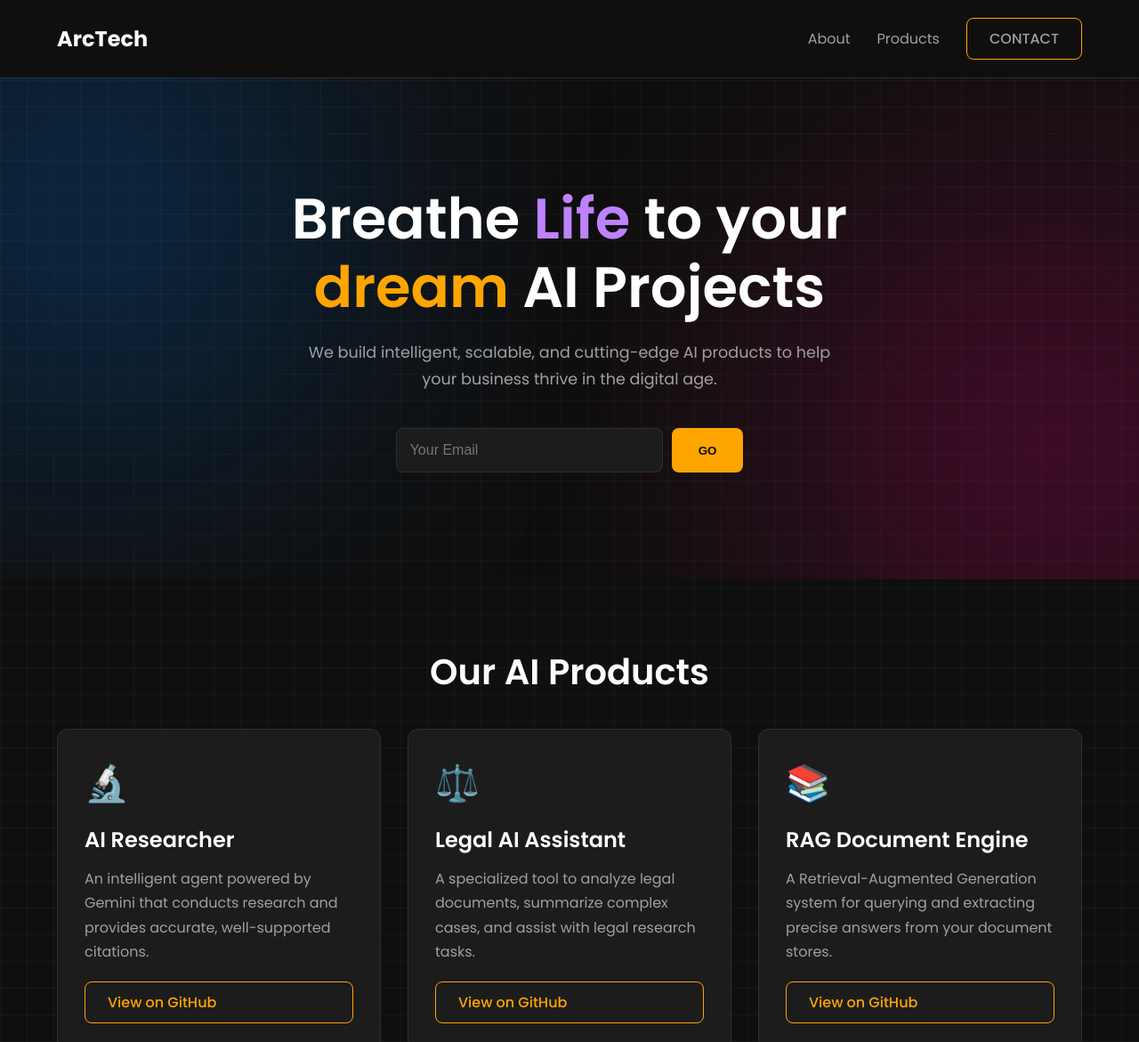
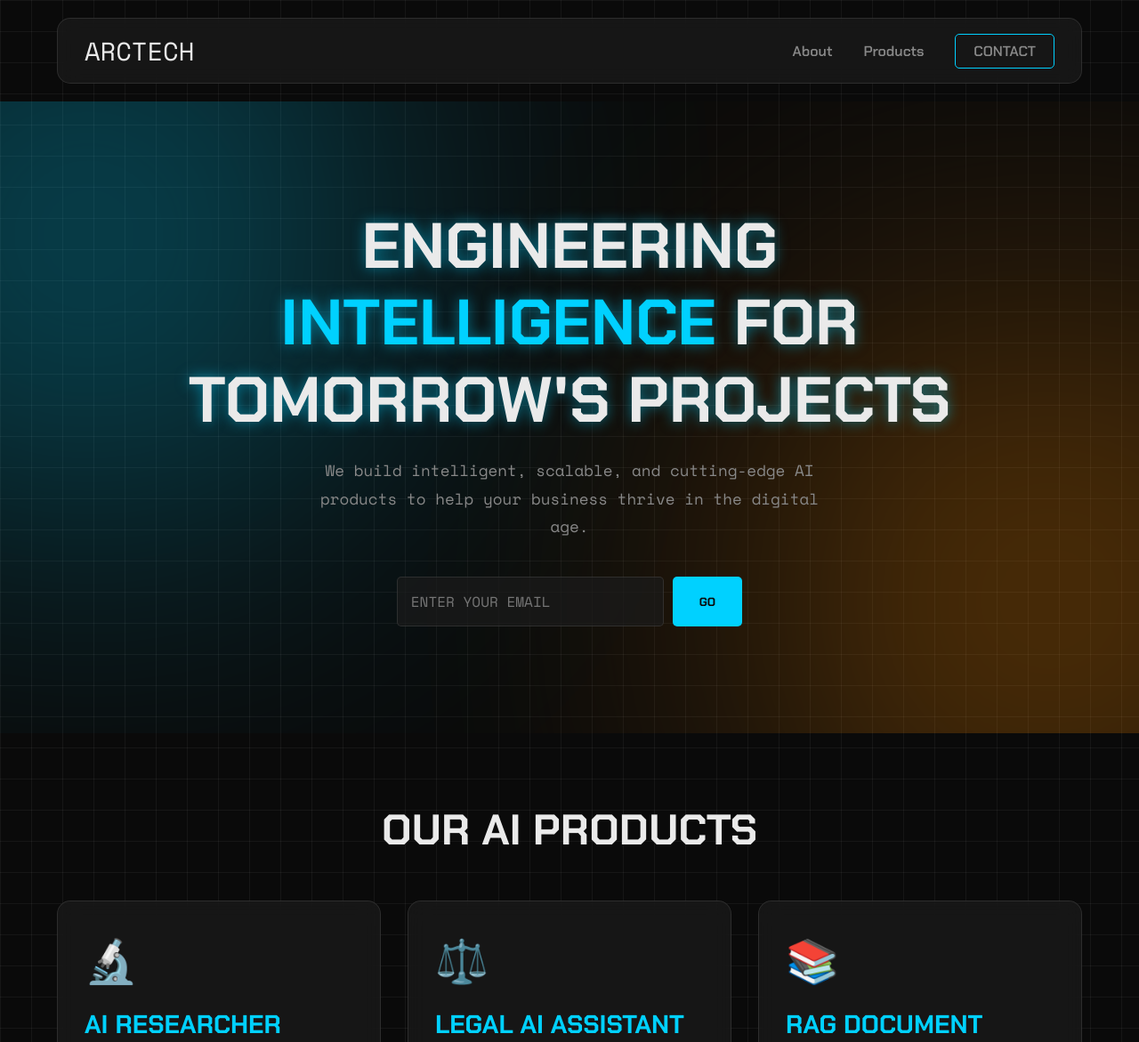
Before and after one commit to Arc-AI-Technologies/Arc-AI-Technologies.github.io, a plain HTML site: page index.html in a window 1280 px wide. Shown: the top 1171 px of the page at 89% size. Drawn offline with nearby package versions, Linux system fonts and the light colour scheme.

Commit message:
Update index.html

```diff
--- a/index.html
+++ b/index.html
@@ -3,76 +3,69 @@
 <head>
     <meta charset="UTF-8">
     <meta name="viewport" content="width=device-width, initial-scale=1.0">
-    <title>Arc AI Tech | Custom AI Solutions</title>
+    <title>Arc AI Tech | Engineered for Intelligence</title>
     <link rel="preconnect" href="https://fonts.googleapis.com">
     <link rel="preconnect" href="https://fonts.gstatic.com" crossorigin>
-    <link href="https://fonts.googleapis.com/css2?family=Poppins:wght@400;500;600;700&display=swap" rel="stylesheet">
+    <link href="https://fonts.googleapis.com/css2?family=Chakra+Petch:wght@600;700&family=Space+Mono:wght@400;700&display=swap" rel="stylesheet">
     <style>
         :root {
-            --bg-dark: #0F0F0F;
-            --bg-card: #1C1C1C;
-            --border-color: #2F2F2F;
-            --text-light: #FFFFFF;
-            --text-muted: #A0A0A0;
-            --accent-orange: #FFA500;
-            --accent-purple: #BE82FF;
+            --bg-dark: #0A0A0A;
+            --bg-card: rgba(28, 28, 28, 0.7);
+            --border-color: rgba(255, 255, 255, 0.1);
+            --text-light: #EAEAEA;
+            --text-muted: #888888;
+            --accent-orange: #FF8C00;
+            --accent-cyan: #00D1FF;
+            --font-heading: 'Chakra Petch', sans-serif;
+            --font-body: 'Space Mono', monospace;
         }
 
-        * {
-            margin: 0;
-            padding: 0;
-            box-sizing: border-box;
-        }
-
-        html {
-            scroll-behavior: smooth;
-        }
+        * { margin: 0; padding: 0; box-sizing: border-box; }
+        html { scroll-behavior: smooth; }
 
         body {
             background-color: var(--bg-dark);
             color: var(--text-light);
-            font-family: 'Poppins', sans-serif;
+            font-family: var(--font-body);
             background-image:
-                linear-gradient(rgba(255, 255, 255, 0.03) 1px, transparent 1px),
-                linear-gradient(90deg, rgba(255, 255, 255, 0.03) 1px, transparent 1px);
-            background-size: 30px 30px;
+                linear-gradient(rgba(255, 255, 255, 0.05) 1px, transparent 1px),
+                linear-gradient(90deg, rgba(255, 255, 255, 0.05) 1px, transparent 1px);
+            background-size: 35px 35px;
         }
 
-        .container {
-            width: 90%;
-            max-width: 1200px;
-            margin: 0 auto;
-        }
+        .container { width: 90%; max-width: 1200px; margin: 0 auto; }
+        section { padding: 80px 0; }
 
-        section {
-            padding: 80px 0;
-        }
-
-        h1, h2, h3 {
-            font-weight: 600;
-            line-height: 1.2;
-        }
-
-        h1 { font-size: 4rem; }
-        h2 { font-size: 2.5rem; margin-bottom: 40px; text-align: center; }
-        p { color: var(--text-muted); line-height: 1.7; }
+        h1, h2, h3 { font-family: var(--font-heading); font-weight: 700; line-height: 1.2; text-transform: uppercase; }
+        h1 { font-size: 4.5rem; text-shadow: 0 0 15px rgba(0, 209, 255, 0.5); }
+        h2 { font-size: 3rem; margin-bottom: 50px; text-align: center; }
+        p { color: var(--text-muted); line-height: 1.8; font-size: 1rem; }
 
         /* --- Buttons & Links --- */
         .btn {
-            padding: 10px 25px;
-            border-radius: 8px;
+            padding: 12px 30px;
+            border-radius: 5px;
             text-decoration: none;
-            font-weight: 500;
+            font-family: var(--font-heading);
+            font-weight: 600;
+            text-transform: uppercase;
             transition: all 0.3s ease;
             display: inline-block;
+            border: 1px solid var(--accent-cyan);
+            color: var(--accent-cyan);
         }
-        .btn-outline {
-            border: 1px solid var(--accent-orange);
-            color: var(--accent-orange);
+        .btn:hover {
+            background: var(--accent-cyan);
+            color: var(--bg-dark);
+            box-shadow: 0 0 20px var(--accent-cyan);
         }
-        .btn-outline:hover {
-            background: var(--accent-orange);
-            color: var(--bg-dark);
+
+        /* --- Glass UI Style --- */
+        .glass-ui {
+            background: var(--bg-card);
+            backdrop-filter: blur(12px);
+            border: 1px solid var(--border-color);
+            border-radius: 15px;
         }
 
         /* --- Header & Navigation --- */
@@ -80,190 +73,85 @@
             padding: 20px 0;
             position: sticky;
             top: 0;
-            background: rgba(15, 15, 15, 0.8);
-            backdrop-filter: blur(10px);
             z-index: 100;
-            border-bottom: 1px solid var(--border-color);
         }
         .nav-container {
             display: flex;
             justify-content: space-between;
             align-items: center;
+            padding: 15px 30px;
         }
-        .nav-logo {
-            font-size: 1.5rem;
-            font-weight: 700;
-            text-decoration: none;
-            color: var(--text-light);
-        }
-        .nav-links {
-            display: flex;
-            list-style: none;
-            gap: 30px;
-            align-items: center;
-        }
-        .nav-links a {
-            color: var(--text-muted);
-            text-decoration: none;
-            transition: color 0.3s ease;
-        }
-        .nav-links a:hover {
-            color: var(--text-light);
-        }
+        .nav-logo { font-size: 1.8rem; text-decoration: none; color: var(--text-light); }
+        .nav-links { display: flex; list-style: none; gap: 35px; align-items: center; }
+        .nav-links a { color: var(--text-muted); text-decoration: none; transition: color 0.3s ease; font-family: var(--font-heading); }
+        .nav-links a:hover { color: var(--text-light); }
+        .nav-links .btn { padding: 8px 20px; }
 
         /* --- Hero Section --- */
-        .hero {
-            text-align: center;
-            padding: 120px 0;
-            position: relative;
-            overflow: hidden;
+        .hero { text-align: center; padding: 120px 0; position: relative; overflow: hidden; }
+        .aurora-bg {
+            content: ''; position: absolute; width: 600px; height: 600px;
+            border-radius: 50%; filter: blur(180px); z-index: -1;
+            opacity: 0.4;
         }
-        .hero::before, .hero::after {
-            content: '';
-            position: absolute;
-            width: 500px;
-            height: 500px;
-            border-radius: 50%;
-            filter: blur(150px);
-            z-index: -1;
-        }
-        .hero::before {
-            background: rgba(0, 128, 255, 0.3);
-            top: -100px;
-            left: -150px;
-        }
-        .hero::after {
-            background: rgba(255, 0, 128, 0.3);
-            bottom: -100px;
-            right: -150px;
-        }
-        .hero h1 {
-            max-width: 800px;
-            margin: 0 auto 20px;
-        }
-        .hero h1 .life { color: var(--accent-purple); }
-        .hero h1 .dream { color: var(--accent-orange); }
-        .hero p {
-            max-width: 600px;
-            margin: 0 auto 40px;
-            font-size: 1.1rem;
-        }
-        .hero-form {
-            display: flex;
-            justify-content: center;
-            gap: 10px;
-        }
-        .hero-form input[type="email"] {
+        .aurora-1 { background: var(--accent-cyan); top: -150px; left: -200px; }
+        .aurora-2 { background: var(--accent-orange); bottom: -150px; right: -200px; }
+        .hero h1 { max-width: 900px; margin: 0 auto 20px; }
+        .hero h1 .highlight { color: var(--accent-cyan); }
+        .hero p { max-width: 600px; margin: 0 auto 40px; font-size: 1.1rem; }
+
+        /* --- Forms --- */
+        .form-group { display: flex; justify-content: center; gap: 10px; }
+        .form-input {
+            font-family: var(--font-body);
             padding: 15px;
-            width: 300px;
-            border-radius: 8px;
+            min-width: 300px;
+            border-radius: 5px;
             border: 1px solid var(--border-color);
             background: var(--bg-card);
             color: var(--text-light);
             font-size: 1rem;
         }
-        .hero-form button {
+        .form-input:focus { outline: none; border-color: var(--accent-cyan); }
+        .form-button {
             padding: 15px 30px;
-            border-radius: 8px;
             border: none;
-            background: var(--accent-orange);
+            background: var(--accent-cyan);
             color: var(--bg-dark);
-            font-weight: 600;
             cursor: pointer;
+            font-family: var(--font-heading);
+            font-weight: 700;
+            text-transform: uppercase;
+            border-radius: 5px;
         }
 
-        /* --- Products & About Section --- */
-        .grid {
-            display: grid;
-            grid-template-columns: repeat(auto-fit, minmax(280px, 1fr));
-            gap: 30px;
-        }
+        /* --- Products Section --- */
+        .grid { display: grid; grid-template-columns: repeat(auto-fit, minmax(280px, 1fr)); gap: 30px; }
         .card {
-            background: var(--bg-card);
             padding: 30px;
-            border: 1px solid var(--border-color);
-            border-radius: 12px;
             transition: transform 0.3s ease, border-color 0.3s ease;
             display: flex;
             flex-direction: column;
             justify-content: space-between;
         }
-        .card:hover {
-            transform: translateY(-5px);
-            border-color: var(--accent-orange);
-        }
-        .card h3 {
-            margin-bottom: 15px;
-            font-size: 1.5rem;
-        }
-        .card .service-icon {
-            font-size: 2.5rem;
-            margin-bottom: 20px;
-            display: block;
-        }
+        .card:hover { transform: translateY(-8px); border-color: var(--accent-cyan); }
+        .card h3 { margin: 20px 0 15px; font-size: 1.8rem; color: var(--accent-cyan); }
+        .card .service-icon { font-size: 3rem; display: block; }
+        .card .btn { margin-top: 25px; text-align: center; }
 
-        /* About Section */
-        #about .about-content {
-            display: grid;
-            grid-template-columns: 1fr 1fr;
-            align-items: center;
-            gap: 50px;
-            text-align: left;
-        }
+        /* --- About Section --- */
+        #about .about-content { display: grid; grid-template-columns: 1fr 1fr; align-items: center; gap: 50px; text-align: left; }
         #about h2 { text-align: left; }
-        .about-illustration {
-            width: 100%;
-            height: 300px;
-            background: linear-gradient(45deg, var(--accent-purple), var(--accent-orange));
-            border-radius: 20px;
-            display: flex;
-            align-items: center;
-            justify-content: center;
-            font-size: 5rem;
-        }
+        .about-illustration { width: 100%; height: 350px; border-radius: 15px; display: flex; align-items: center; justify-content: center; font-size: 6rem; }
 
         /* --- CTA Section --- */
-        #cta .container {
-            background: var(--accent-purple);
-            padding: 60px;
-            border-radius: 20px;
-            text-align: center;
-        }
-        #cta h2, #cta p { color: var(--bg-dark); }
-        #cta form {
-            display: flex;
-            justify-content: center;
-            gap: 10px;
-        }
-        #cta input {
-            padding: 15px;
-            width: 300px;
-            border-radius: 8px;
-            border: none;
-        }
-        #cta button {
-            padding: 15px 30px;
-            border-radius: 8px;
-            border: none;
-            background: var(--bg-dark);
-            color: var(--text-light);
-            cursor: pointer;
-        }
+        #cta .container { text-align: center; padding: 60px; }
+        #cta h2 { color: var(--text-light); }
 
         /* --- Footer --- */
-        .footer {
-            padding: 60px 0;
-            border-top: 1px solid var(--border-color);
-        }
-        .footer-grid {
-            display: grid;
-            grid-template-columns: repeat(auto-fit, minmax(200px, 1fr));
-            gap: 40px;
-        }
-        .footer-col h4 {
-            margin-bottom: 20px;
-            font-size: 1.2rem;
-        }
+        .footer { padding: 60px 0; border-top: 1px solid var(--border-color); }
+        .footer-grid { display: grid; grid-template-columns: repeat(auto-fit, minmax(200px, 1fr)); gap: 40px; }
+        .footer-col h4 { font-size: 1.5rem; margin-bottom: 20px; color: var(--text-light); }
         .footer-col ul { list-style: none; }
         .footer-col li { margin-bottom: 10px; }
         .footer-col a { color: var(--text-muted); text-decoration: none; }
@@ -271,11 +159,11 @@
 
         /* --- Responsive --- */
         @media (max-width: 768px) {
-            h1 { font-size: 2.5rem; }
-            h2 { font-size: 2rem; }
+            h1 { font-size: 2.8rem; }
+            h2 { font-size: 2.2rem; }
             .nav-links { display: none; }
-            .hero-form, #cta form { flex-direction: column; align-items: center; }
-            .hero-form input, #cta input { width: 100%; }
+            .form-group { flex-direction: column; align-items: center; }
+            .form-input { min-width: 100%; width: 100%; }
             #about .about-content { grid-template-columns: 1fr; }
         }
     </style>
@@ -283,13 +171,13 @@
 <body>
 
     <header class="navbar">
-        <div class="container nav-container">
-            <a href="#" class="nav-logo">ArcTech</a>
+        <div class="container nav-container glass-ui">
+            <a href="#" class="nav-logo">ARCTECH</a>
             <nav>
                 <ul class="nav-links">
                     <li><a href="#about">About</a></li>
                     <li><a href="#products">Products</a></li>
-                    <li><a href="#cta" class="btn btn-outline">CONTACT</a></li>
+                    <li><a href="#cta" class="btn">Contact</a></li>
                 </ul>
             </nav>
         </div>
@@ -297,14 +185,16 @@
 
     <main>
         <section class="hero">
+            <div class="aurora-bg aurora-1"></div>
+            <div class="aurora-bg aurora-2"></div>
             <div class="container">
                 <h1>
-                    Breathe <span class="life">Life</span> to your <span class="dream">dream</span> AI Projects
+                    ENGINEERING <span class="highlight">INTELLIGENCE</span> FOR TOMORROW'S PROJECTS
                 </h1>
                 <p>We build intelligent, scalable, and cutting-edge AI products to help your business thrive in the digital age.</p>
-                <form class="hero-form" action="mailto:your-email@example.com">
-                    <input type="email" placeholder="Your Email" required>
-                    <button type="submit">GO</button>
+                <form action="YOUR_FORMSPREE_URL_HERE" method="POST" class="form-group">
+                    <input type="email" name="email" class="form-input" placeholder="ENTER YOUR EMAIL" required>
+                    <button type="submit" class="form-button">GO</button>
                 </form>
             </div>
         </section>
@@ -313,37 +203,37 @@
             <div class="container">
                 <h2>Our AI Products</h2>
                 <div class="grid">
-                    <div class="card">
+                    <div class="card glass-ui">
                         <div>
                             <span class="service-icon">🔬</span>
                             <h3>AI Researcher</h3>
                             <p>An intelligent agent powered by Gemini that conducts research and provides accurate, well-supported citations.</p>
                         </div>
-                        <a href="https://github.com/Joggyjagz7/Gemini-AI-Reseacher-with-Citations" target="_blank" rel="noopener noreferrer" class="btn btn-outline" style="margin-top: 20px;">View on GitHub</a>
+                        <a href="https://github.com/Joggyjagz7/Gemini-AI-Reseacher-with-Citations" target="_blank" rel="noopener noreferrer" class="btn">View on GitHub</a>
                     </div>
-                    <div class="card">
+                    <div class="card glass-ui">
                         <div>
                             <span class="service-icon">⚖️</span>
                             <h3>Legal AI Assistant</h3>
                             <p>A specialized tool to analyze legal documents, summarize complex cases, and assist with legal research tasks.</p>
                         </div>
-                        <a href="https://github.com/Joggyjagz7/Legal-ai-assistant" target="_blank" rel="noopener noreferrer" class="btn btn-outline" style="margin-top: 20px;">View on GitHub</a>
+                        <a href="https://github.com/Joggyjagz7/Legal-ai-assistant" target="_blank" rel="noopener noreferrer" class="btn">View on GitHub</a>
                     </div>
-                    <div class="card">
+                    <div class="card glass-ui">
                         <div>
                             <span class="service-icon">📚</span>
                             <h3>RAG Document Engine</h3>
                             <p>A Retrieval-Augmented Generation system for querying and extracting precise answers from your document stores.</p>
                         </div>
-                        <a href="https://github.com/Joggyjagz7/RAG-project-test" target="_blank" rel="noopener noreferrer" class="btn btn-outline" style="margin-top: 20px;">View on GitHub</a>
+                        <a href="https://github.com/Joggyjagz7/RAG-project-test" target="_blank" rel="noopener noreferrer" class="btn">View on GitHub</a>
                     </div>
-                    <div class="card">
+                    <div class="card glass-ui">
                         <div>
                            <span class="service-icon">🏢</span>
                             <h3>Company Researcher</h3>
-                            <p>An AI tool that automates the process of gathering, analyzing, and synthesizing public information about companies.</p>
+                            <p>An AI tool that automates the process of gathering, analyzing, and synthesizing public company information.</p>
                         </div>
-                        <a href="https://github.com/Joggyjagz7/company-researcher" target="_blank" rel="noopener noreferrer" class="btn btn-outline" style="margin-top: 20px;">View on GitHub</a>
+                        <a href="https://github.com/Joggyjagz7/company-researcher" target="_blank" rel="noopener noreferrer" class="btn">View on GitHub</a>
                     </div>
                 </div>
             </div>
@@ -353,25 +243,25 @@
             <div class="container">
                 <div class="about-content">
                     <div class="about-text">
-                        <h2>Engineered for Intelligence</h2>
+                        <h2>ABOUT ARCTECH</h2>
                         <p>At <strong>ArcTech</strong>, we don't just build software; we engineer intelligence. Our mission is to transform complex AI potential into practical, powerful tools that solve real-world problems.</p>
                         <p>We focus on creating efficient, scalable, and intuitive solutions that give your business a competitive edge. We believe in a future where human ingenuity is amplified by machine intelligence, and we're building the tools to make that happen.</p>
                         <br>
-                        <a href="#cta" class="btn btn-outline">Let's Connect</a>
+                        <a href="#cta" class="btn">Let's Connect</a>
                     </div>
-                    <div class="about-illustration">🤖</div>
+                    <div class="about-illustration glass-ui">🤖</div>
                 </div>
             </div>
         </section>
 
         <section id="cta">
-            <div class="container">
-                <h2>Let's discuss the idea</h2>
+            <div class="container glass-ui">
+                <h2>Let's Discuss Your Idea</h2>
                 <p>Ready to start your next AI project? We'd love to hear from you.</p>
                 <br>
-                <form action="mailto:your-email@example.com">
-                    <input type="email" placeholder="Your email">
-                    <button type="submit">SEND</button>
+                <form action="YOUR_FORMSPREE_URL_HERE" method="POST" class="form-group">
+                    <input type="email" name="email" class="form-input" placeholder="YOUR EMAIL ADDRESS" required>
+                    <button type="submit" class="form-button">SEND</button>
                 </form>
             </div>
         </section>
@@ -380,18 +270,14 @@
     <footer class="footer">
         <div class="container footer-grid">
             <div class="footer-col">
-                <a href="#" class="nav-logo">ArcTech</a>
+                <a href="#" class="nav-logo">ARCTECH</a>
                 <br>
-                <p>Get latest updates</p>
-                 <form class="hero-form" style="justify-content: flex-start;">
-                    <input type="email" placeholder="Your email">
-                </form>
+                <p>© 2025 ArcTech. All Rights Reserved.</p>
             </div>
             <div class="footer-col">
                 <h4>Company</h4>
                 <ul>
                     <li><a href="#about">About us</a></li>
-                    <li><a href="#">Team</a></li>
                     <li><a href="#">Careers</a></li>
                 </ul>
             </div>
```
